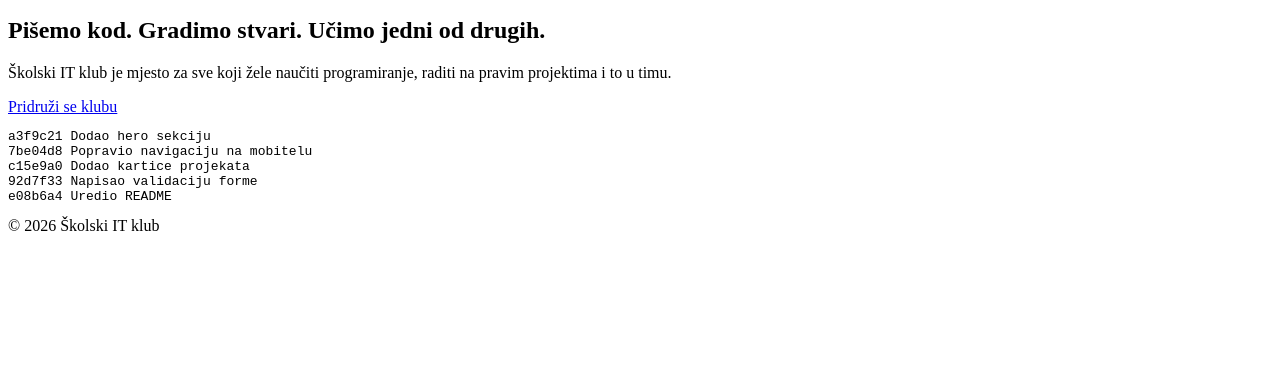
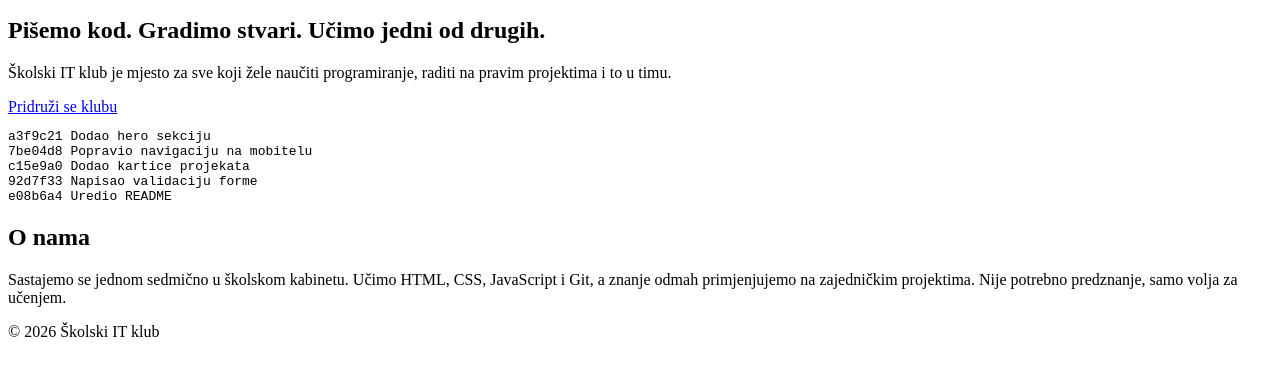
Before and after one commit to editabuhic33/it-klub-stranica, a plain HTML site: page index.html in a window 1280 px wide. Shown: the part 47-422 px from the top of the page. Drawn offline with Linux system fonts and the light colour scheme.

Commit message:
Dodala sekciju O nama

```diff
--- a/index.html
+++ b/index.html
@@ -30,6 +30,11 @@ c15e9a0 Dodao kartice projekata
 92d7f33 Napisao validaciju forme
 e08b6a4 Uredio README</pre>
     </section>
+
+    <section id="o-nama" class="section narrow">
+      <h2>O nama</h2>
+      <p>Sastajemo se jednom sedmično u školskom kabinetu. Učimo HTML, CSS, JavaScript i Git, a znanje odmah primjenjujemo na zajedničkim projektima. Nije potrebno predznanje, samo volja za učenjem.</p>
+    </section>
   </main>
 
   <footer class="site-footer">© 2026 Školski IT klub</footer>
```
